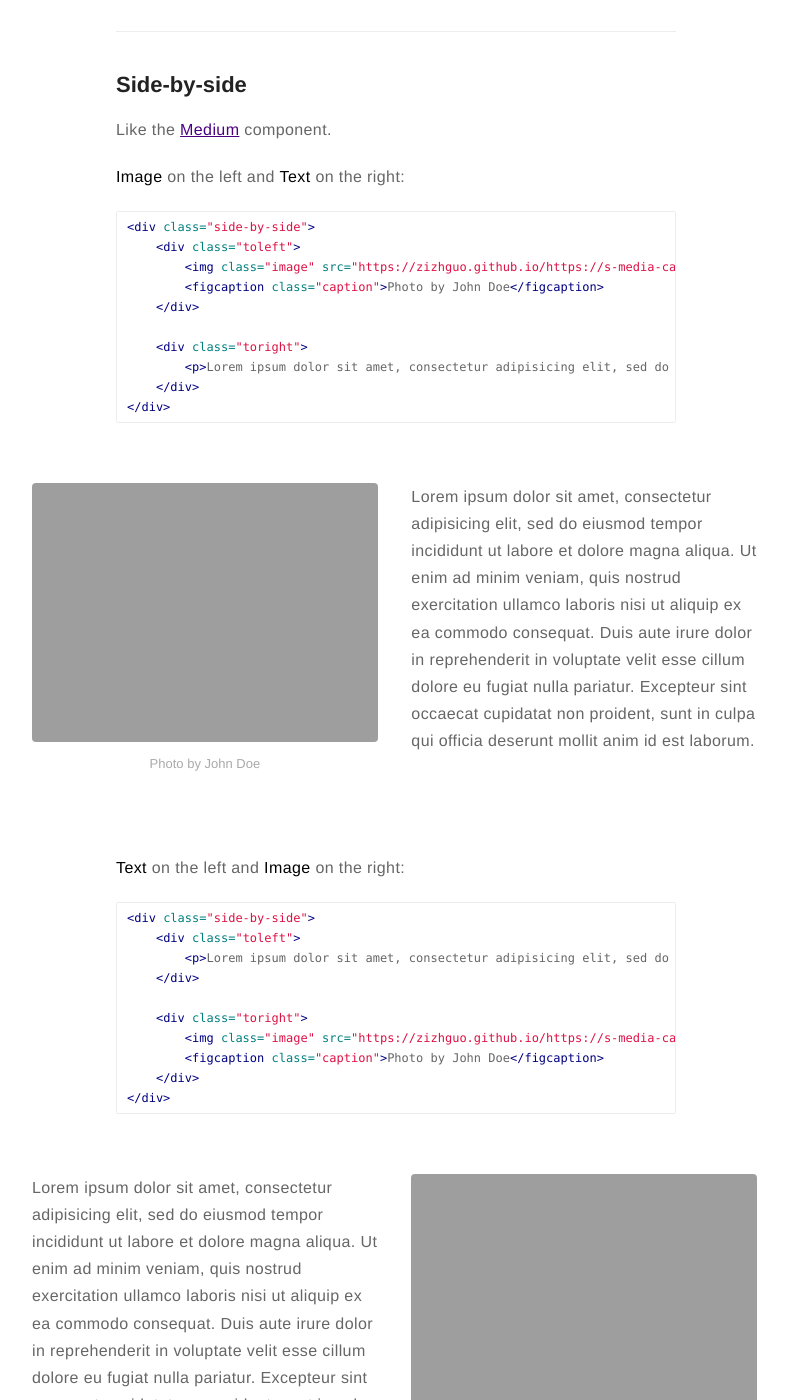
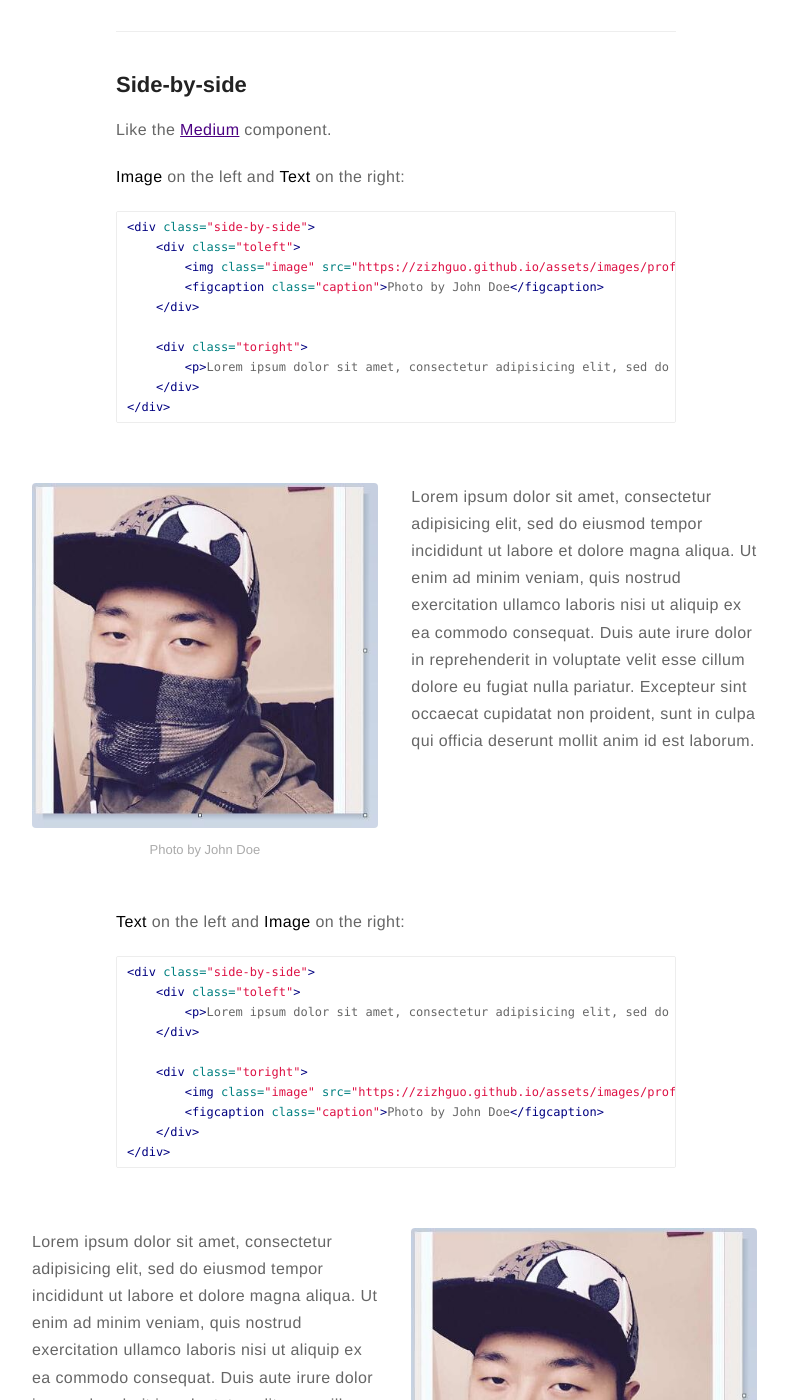
Before and after one commit to zizhGuo/zizhGuo.github.io, a Jekyll site: the page built from _posts/2015-02-24-markdown-extra-components.markdown, in a window 1280 px wide and 1400 px high, scrolled down 1068 px. Shown: the whole window, without its empty margins (244-1032 px from the left). Built offline with Jekyll 4.4.1, drawn with Linux system fonts in a browser that asks for light colours; comment, search, counter and statistics services are not loaded.

Commit message:
Update _config.yml

```diff
--- a/_config.yml
+++ b/_config.yml
@@ -7,7 +7,7 @@ description: A blog about me
 # if it's an external image, update below for true
 # better with square images
 external-image: true
-picture: https://s-media-cache-ak0.pinimg.com/originals/78/d9/da/78d9daee2f7de40c23c7790837d59d5a.jpg
+picture: assets/images/profile.jpg
 
 # If you want to include your resume, set to true
 # and specify source (external or local).
```
